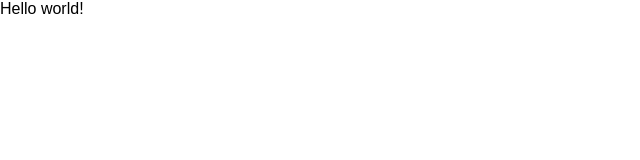
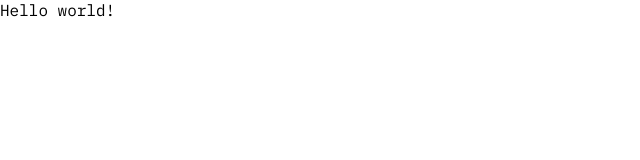
Before and after one commit to caminolosada/link-list, a React (Vite) app: page / in a window 1280 px wide. Shown: the top 160 px of the page, without its empty margins (0-640 px from the left). Built offline with nearby package versions, Linux system fonts and the light colour scheme.

Commit message:
Create theme and add ThemeProvider in main

```diff
--- a/package.json
+++ b/package.json
@@ -11,6 +11,7 @@
     "prepare": "husky install"
   },
   "dependencies": {
+    "@fontsource/ibm-plex-mono": "^5.0.8",
     "@reduxjs/toolkit": "^1.9.5",
     "react": "^18.2.0",
     "react-dom": "^18.2.0",
--- a/src/main.tsx
+++ b/src/main.tsx
@@ -5,12 +5,16 @@ import "./index.css";
 import { Provider } from "react-redux";
 import { store } from "./store";
 import GlobalStyle from "./styles/GlobalStyle/GlobalStyle";
+import { ThemeProvider } from "styled-components";
+import theme from "./styles/theme/theme";
 
 ReactDOM.createRoot(document.getElementById("root") as HTMLElement).render(
   <React.StrictMode>
-    <Provider store={store}>
-      <GlobalStyle />
-      <App />
-    </Provider>
+    <ThemeProvider theme={theme}>
+      <Provider store={store}>
+        <GlobalStyle />
+        <App />
+      </Provider>
+    </ThemeProvider>
   </React.StrictMode>
 );
--- a/src/styles/GlobalStyle/GlobalStyle.ts
+++ b/src/styles/GlobalStyle/GlobalStyle.ts
@@ -3,6 +3,10 @@ import { createGlobalStyle } from "styled-components";
 const GlobalStyle = createGlobalStyle`
 *,::before,::after{
     box-sizing: border-box;
+  }
+
+  html {
+    font-family: ${(props) => props.theme.fonts.primary};
   }
 
   body,
--- /dev/null
+++ b/src/styles/theme/theme.ts
@@ -0,0 +1,27 @@
+import "@fontsource/ibm-plex-mono";
+import { DefaultTheme } from "styled-components";
+
+const theme: DefaultTheme = {
+  colors: {
+    background: "fff",
+    social: "d9d9d9",
+    text: "000",
+    theme: "553b98",
+  },
+  fonts: {
+    primary: "IBM Plex Mono",
+  },
+  fontSize: {
+    extraSmall: "0.875rem",
+    small: "1rem",
+    medium: "1.25rem",
+    large: "1.875rem",
+  },
+  fontWeight: {
+    regular: "400",
+    medium: "500",
+    semibold: "600",
+  },
+};
+
+export default theme;
```
Also changed, not shown: src/styles/theme/styled.d.ts (added, +31 -0 lines).
